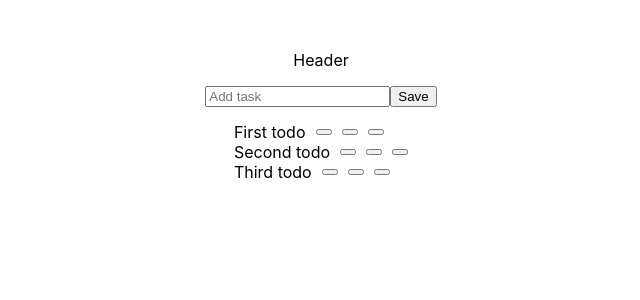
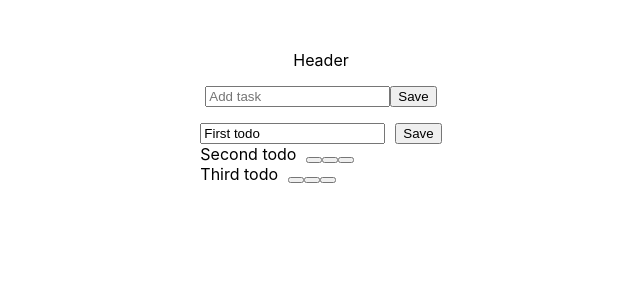
Before and after one commit to Vitalik9135eb2/toDoReact, a React (Create React App) app: page / in a window 1280 px wide. Both pictures are taken after a click on the button 694 px from the left and 132 px from the top of the page. Shown: the top 300 px of the page, without its empty margins (319-959 px from the left). Built offline with nearby package versions, Linux system fonts and the light colour scheme.

Commit message:
done 100% logic

```diff
--- a/src/components/listTodo.jsx/ListTodo.jsx
+++ b/src/components/listTodo.jsx/ListTodo.jsx
@@ -1,11 +1,14 @@
 import React from "react";
+import { useState } from "react";
 import s from "./_listTodo.module.scss"
 
 
 const ListTodo = ({ todo, setTodo }) => {
 
+    const [edit, setEdit] = useState(null)
+    const [value, setValue] = useState("")
+
     const deleteTodo = (id) => {
-        console.log("xyi" + id)
         let newTodo = [...todo].filter(item => item.id != id)
         setTodo(newTodo)
     }
@@ -13,7 +16,7 @@ const ListTodo = ({ todo, setTodo }) => {
     const statusTodo = (id) => {
         console.log("status")
         let newTodo = [...todo].filter(item => {
-            if(item.id == id) {
+            if (item.id == id) {
                 item.status = !item.status
             }
             return item
@@ -23,21 +26,55 @@ const ListTodo = ({ todo, setTodo }) => {
         console.log(todo)
     }
 
-    const editTodo = (id) => {
+    const editTodo = (id, value) => {
+        setEdit(id)
+        setValue(value)
+    }
 
+    const saveTodo = (id) =>{
+
+        let newTodo = [...todo].map(item => {
+            if(item.id == id){
+                item.title = value
+            }
+
+            return item
+        })
+
+        setTodo(newTodo)
+        setEdit(null)
     }
+
 
     return (
         <div className="">
             {
                 todo.map(item => (
 
-                <div key={item.id} className={s.wrap}>
-                    <div>{item.title}</div>
-                    <button onClick={() => deleteTodo(item.id)}></button>
-                    <button onClick={() => statusTodo(item.id)}></button>
-                    <button onClick={() => editTodo(item.id)}></button>
-                </div>
+                    <div key={item.id} className={s.wrap}>
+
+                        {
+                            edit == item.id
+                                ? <div>
+                                    <input type="text" onChange={e => setValue(e.target.value)} value={value} />
+                                </div>
+                                :
+                                <div>{item.title}</div>
+                        }
+
+                        {
+                            edit == item.id
+                                ? <button onClick={() => saveTodo(item.id)}>Save</button>
+
+                                : <div>
+                                    <button onClick={() => deleteTodo(item.id)}></button>
+                                    <button onClick={() => statusTodo(item.id)}></button>
+                                    <button onClick={() => editTodo(item.id, item.title)}></button>
+                                </div>
+                        }
+
+
+                    </div>
 
                 ))
             }
```
